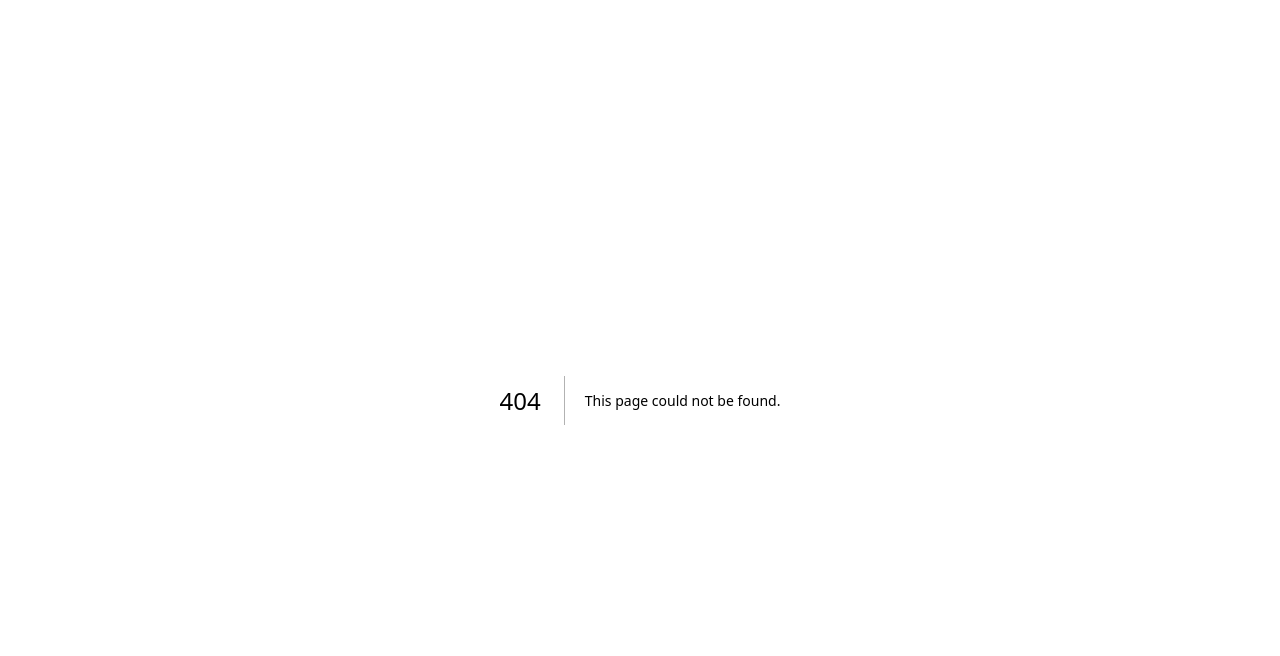
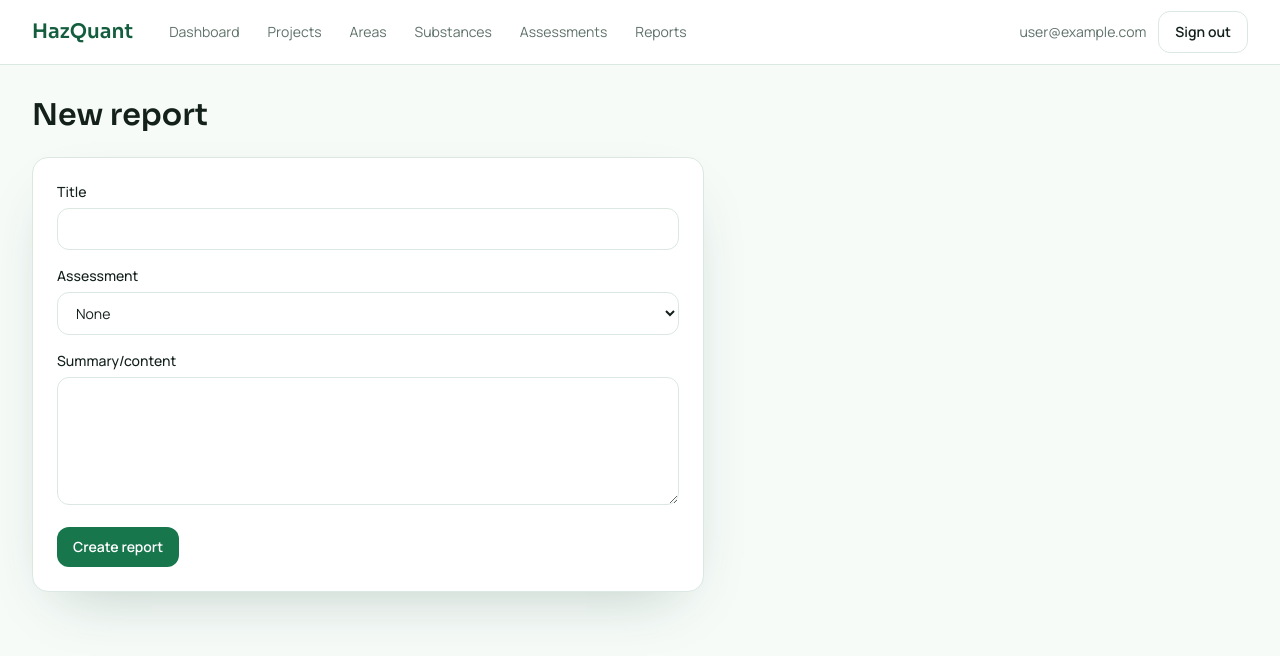
Before and after one commit to rustom1176/hazquant, a Next.js app: page /reports/new in a window 1280 px wide. Before the commit this address had no page. Shown: the top 656 px of the page. Built offline with nearby package versions, Linux system fonts and the light colour scheme; no server answers; the database is empty; sample sign-in values are in the browser's storage.

Commit message:
feat: phase 6 - add reports and expand app navigation
Built:
- Reports list/create pages linked to assessments
- Updated app navigation with areas/substances/reports

Fixed:
- N/A

Security:
- Org-scoped report queries and authenticated server actions

```diff
--- a/src/app/(app)/layout.tsx
+++ b/src/app/(app)/layout.tsx
@@ -5,6 +5,8 @@ import { redirect } from "next/navigation";
 const nav = [
   { href: "/dashboard", label: "Dashboard" },
   { href: "/projects", label: "Projects" },
+  { href: "/areas", label: "Areas" },
+  { href: "/substances", label: "Substances" },
   { href: "/assessments", label: "Assessments" },
   { href: "/reports", label: "Reports" },
 ];
--- /dev/null
+++ b/src/app/(app)/reports/new/page.tsx
@@ -0,0 +1,39 @@
+import { redirect } from "next/navigation";
+import { requireUser, getActiveMembership } from "@/lib/authz";
+import { prisma } from "@/lib/prisma";
+
+export default async function NewReportPage() {
+  const user = await requireUser();
+  const membership = await getActiveMembership(user.id);
+  const assessments = membership ? await prisma.assessment.findMany({ where: { organizationId: membership.organizationId }, orderBy: { createdAt: "desc" } }) : [];
+  async function create(formData: FormData) {
+    "use server";
+    const user = await requireUser();
+    const membership = await getActiveMembership(user.id);
+    if (!membership) redirect("/dashboard");
+    const title = String(formData.get("title") || "").trim();
+    if (!title) return;
+    await prisma.report.create({
+      data: {
+        organizationId: membership.organizationId,
+        authorId: user.id,
+        title,
+        assessmentId: String(formData.get("assessmentId") || "") || null,
+        content: String(formData.get("content") || "").trim() || null,
+        status: "DRAFT",
+      },
+    });
+    redirect("/reports");
+  }
+  return (
+    <div className="max-w-2xl">
+      <h1 className="font-display text-3xl font-semibold">New report</h1>
+      <form action={create} className="panel mt-6 space-y-4 p-6">
+        <div><label className="label" htmlFor="title">Title</label><input className="input" id="title" name="title" required /></div>
+        <div><label className="label" htmlFor="assessmentId">Assessment</label><select className="input" id="assessmentId" name="assessmentId" defaultValue=""><option value="">None</option>{assessments.map(a=><option key={a.id} value={a.id}>{a.title}</option>)}</select></div>
+        <div><label className="label" htmlFor="content">Summary/content</label><textarea className="input min-h-32" id="content" name="content" /></div>
+        <button className="btn-primary" type="submit">Create report</button>
+      </form>
+    </div>
+  );
+}
--- /dev/null
+++ b/src/app/(app)/reports/page.tsx
@@ -0,0 +1,32 @@
+import Link from "next/link";
+import { requireUser, getActiveMembership } from "@/lib/authz";
+import { prisma } from "@/lib/prisma";
+
+export default async function ReportsPage() {
+  const user = await requireUser();
+  const membership = await getActiveMembership(user.id);
+  const reports = membership
+    ? await prisma.report.findMany({
+        where: { organizationId: membership.organizationId },
+        include: { assessment: true },
+        orderBy: { createdAt: "desc" },
+      })
+    : [];
+  return (
+    <div>
+      <div className="mb-6 flex items-center justify-between gap-4">
+        <div><h1 className="font-display text-3xl font-semibold">Reports</h1><p className="mt-1 text-sm text-muted">Generate and track compliance-ready assessment reports.</p></div>
+        <Link href="/reports/new" className="btn-primary">New report</Link>
+      </div>
+      <div className="panel overflow-hidden">
+        <table className="w-full text-sm">
+          <thead className="bg-surface text-left text-muted"><tr><th className="px-4 py-3">Title</th><th className="px-4 py-3">Assessment</th><th className="px-4 py-3">Status</th></tr></thead>
+          <tbody>
+            {reports.map((r) => <tr key={r.id} className="border-t border-line"><td className="px-4 py-3 font-medium">{r.title}</td><td className="px-4 py-3 text-muted">{r.assessment?.title || "—"}</td><td className="px-4 py-3"><span className="badge">{r.status}</span></td></tr>)}
+            {reports.length === 0 && <tr><td className="px-4 py-8 text-center text-muted" colSpan={3}>No reports yet.</td></tr>}
+          </tbody>
+        </table>
+      </div>
+    </div>
+  );
+}
```
